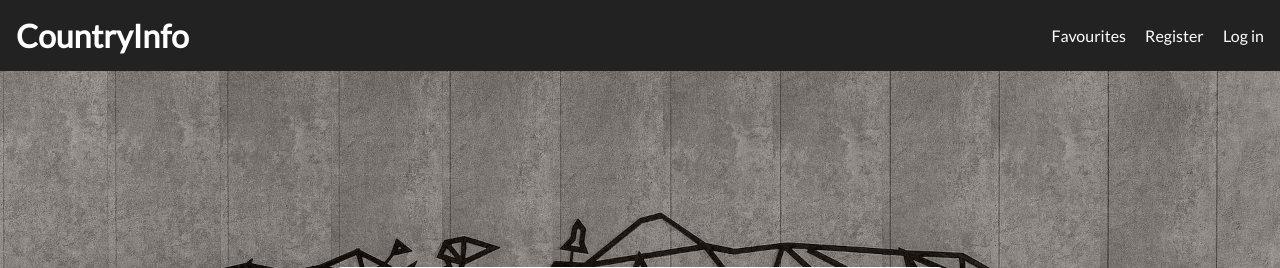
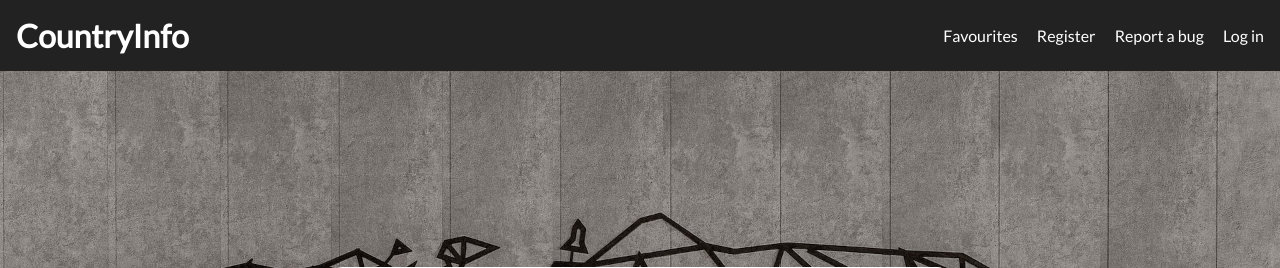
Before and after one commit to ZukaCS/flask_app, a Flask app: page / in a window 1280 px wide. Shown: the top 268 px of the page. Run offline with Flask 2, Linux system fonts and the light colour scheme; some libraries are stand-ins or nearby versions.

Commit message:
add "report a bug" page link to navbar

```diff
--- a/flask_web/templates/layout.html
+++ b/flask_web/templates/layout.html
@@ -17,12 +17,14 @@
         {%if session["user_id"]%}
         <div>
             <a href="/favourites" class="favourites-nav">Favourites</a>
+            <a href="/reportabug">Report a bug</a>
             <a href="/logOut">Log out</a>
         </div>
         {%else%}
         <div>
             <a href="/favourites" class="favourites-nav">Favourites</a>
             <a href="/register">Register</a>
+            <a href="/reportabug">Report a bug</a>
             <a href="/login">Log in</a>
         </div>
         {%endif%}
```
